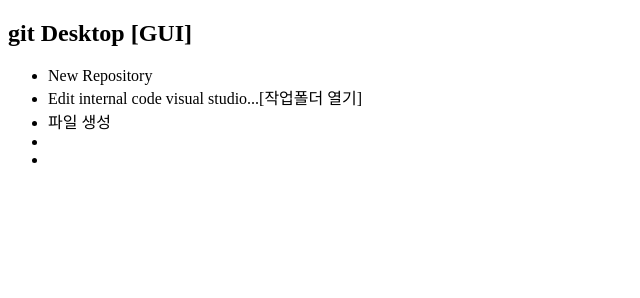
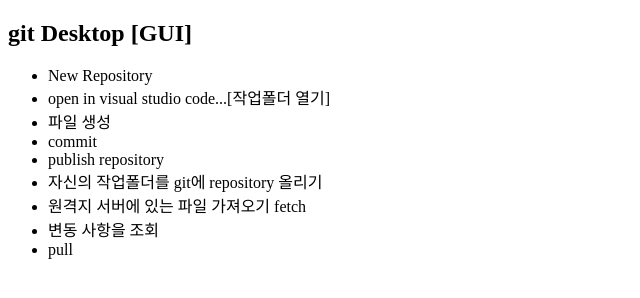
Before and after one commit to beautywise1/SANDBOX, a plain HTML site: page index.html in a window 1280 px wide. Shown: the whole page, without its empty margins (0-640 px from the left). Drawn offline with Linux system fonts and the light colour scheme.

Commit message:
수정본

```diff
--- a/index.html
+++ b/index.html
@@ -9,10 +9,14 @@
     <h2>git Desktop [GUI]</h2>
     <ul>
         <li>New Repository</li>
-        <li>Edit internal code visual studio...[작업폴더 열기]</li>
+        <li>open in visual studio code...[작업폴더 열기]</li>
         <li>파일 생성</li>
-        <li></li>
-        <li></li>
+        <li>commit</li>
+        <li>publish repository</li>
+        <li>자신의 작업폴더를 git에 repository 올리기</li>
+        <li>원격지 서버에 있는 파일 가져오기 fetch</li>
+        <li>변동 사항을 조회</li>
+        <li>pull</li>
     </ul>
 </body>
 </html>
```
